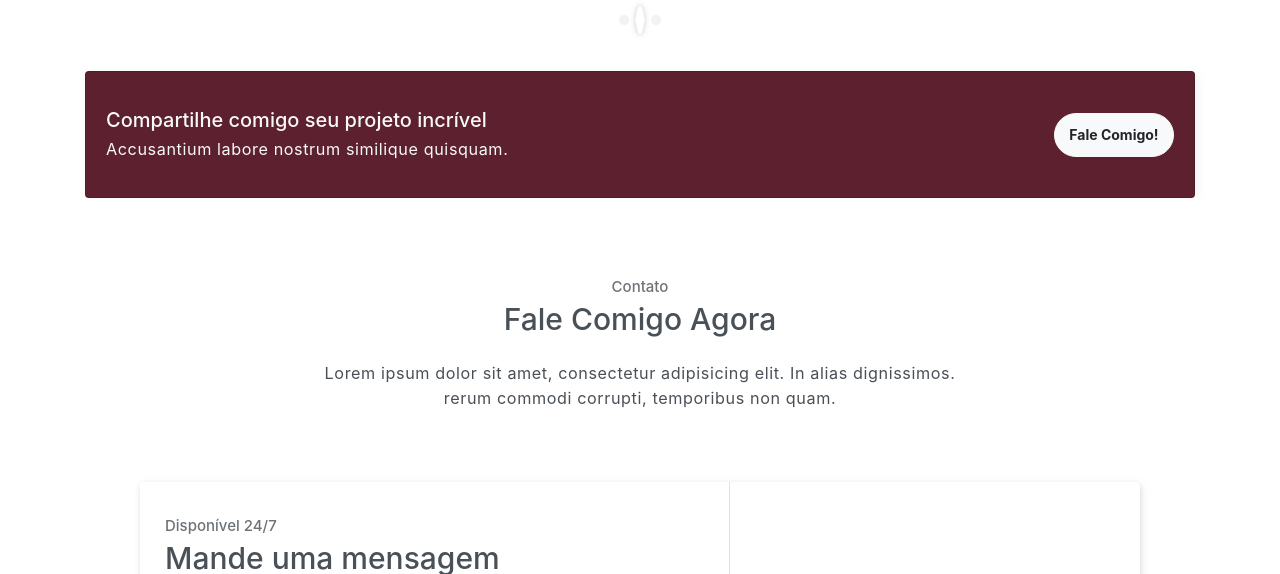
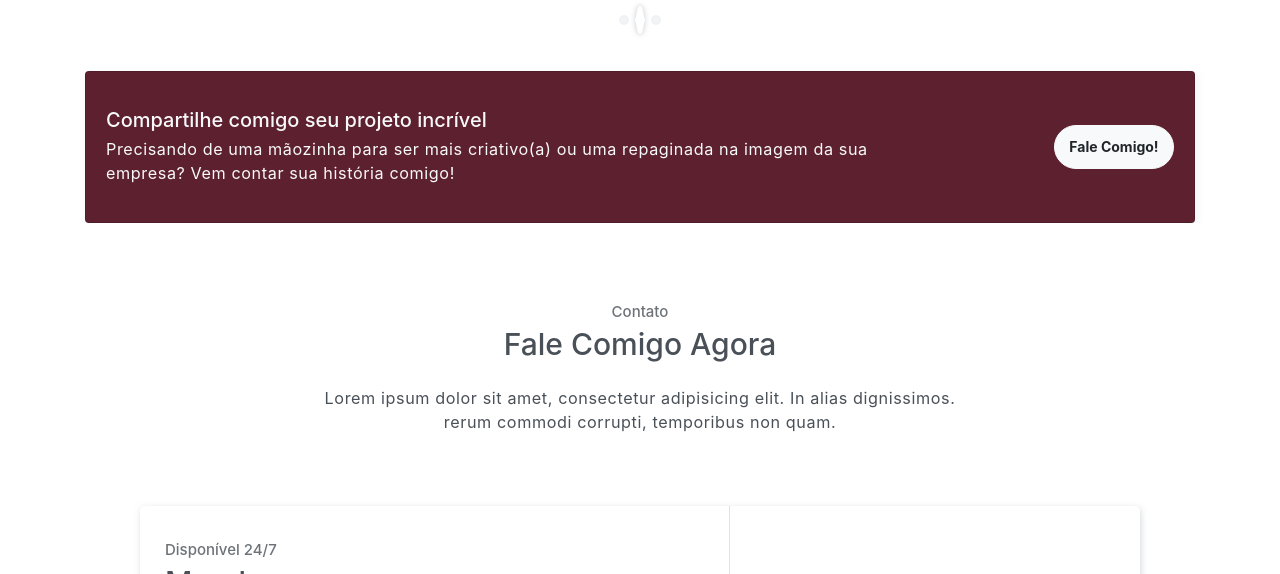
Before and after one commit to jmtannus/jmtannus.github.io, a plain HTML site: page index.html in a window 1280 px wide. Shown: the part 3000-3574 px from the top of the page. Drawn offline with Linux system fonts and the light colour scheme.

Commit message:
changing : fale comigo

```diff
--- a/index.html
+++ b/index.html
@@ -355,7 +355,7 @@
                     <div class="row align-items-center">
                         <div class="col-sm-9 text-center text-sm-left">
                             <h5 class="mt-3">Compartilhe comigo seu projeto incrível</h5>
-                            <p class="mb-3">Accusantium labore nostrum similique quisquam.</p>
+                            <p class="mb-3">Precisando de uma mãozinha para ser mais criativo(a) ou uma repaginada na imagem da sua empresa? Vem contar sua história comigo!</p>
                         </div>
                         <div class="col-sm-3 text-center text-sm-right">
                             <a href="https://wa.me/5549988950394?text=Ol%C3%A1%2C+peguei+seu+contato+no+v%C3%ADdeo+que+ensina+a+fazer+site+de+portfolio%21"
```
